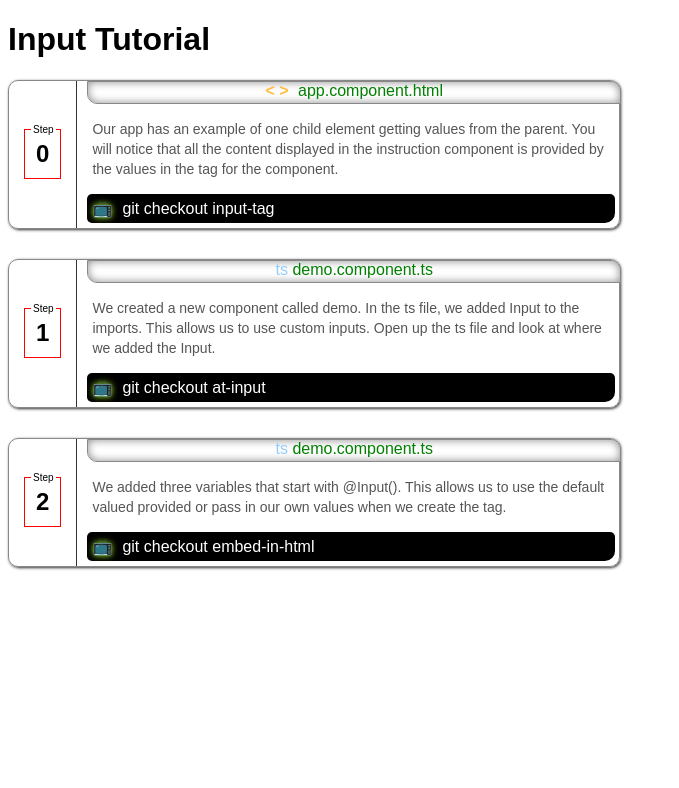
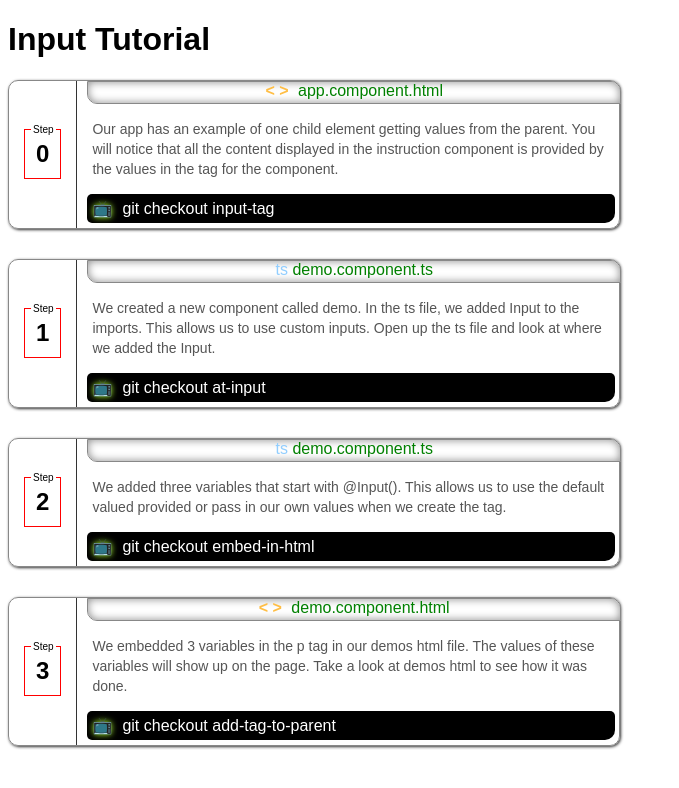
Before and after one commit to JeremySkrdlant/AngularInputsReadingTutorial, an Angular app: page / in a window 1280 px wide. Shown: the top 788 px of the page, without its empty margins (0-679 px from the left). Built offline with nearby package versions, Linux system fonts and the light colour scheme.

Commit message:
aded step 3

```diff
--- a/src/app/app.component.html
+++ b/src/app/app.component.html
@@ -15,3 +15,7 @@
 <app-instruction [stepNumber]="2"
   description="We added three variables that start with @Input().  This allows us to use the default valued provided or pass in our own values when we create the tag."
   nextCheckout="embed-in-html" fileUpdated="demo.component.ts"></app-instruction>
+
+<app-instruction [stepNumber]="3"
+  description="We embedded 3 variables in the p tag in our demos html file.  The values of these variables will show up on the page.  Take a look at demos html to see how it was done."
+  nextCheckout="add-tag-to-parent" fileUpdated="demo.component.html"></app-instruction>
--- a/src/app/demo/demo.component.html
+++ b/src/app/demo/demo.component.html
@@ -1 +1,8 @@
-<p>demo works!</p>
+<div>
+    <!-- Step 3, we embedded the variables in the html
+         using the {{ }} syntax. The value of any variable will
+         be displayed between the {{ }}.
+         This is similar to \() in Swift and ${} in plain javascript.
+    -->
+    <p>{{rating}}| {{name}} ({{phone}})</p>
+</div>
```
